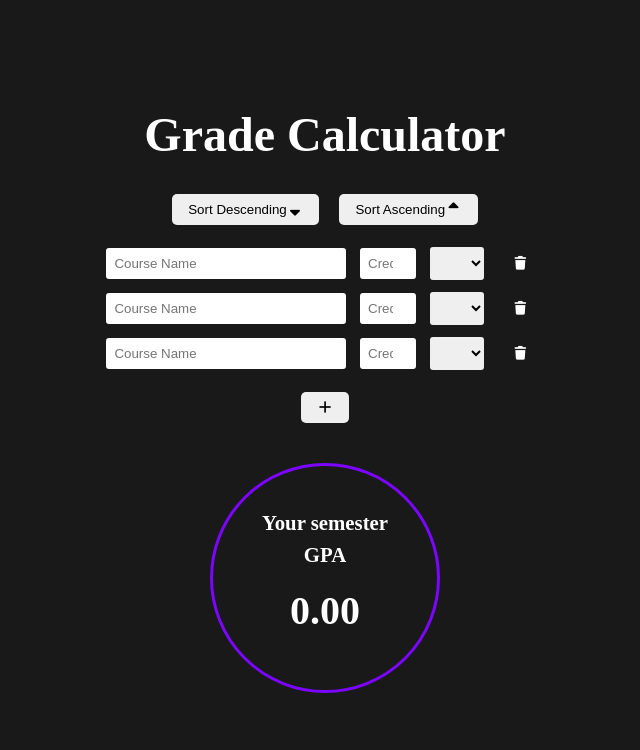
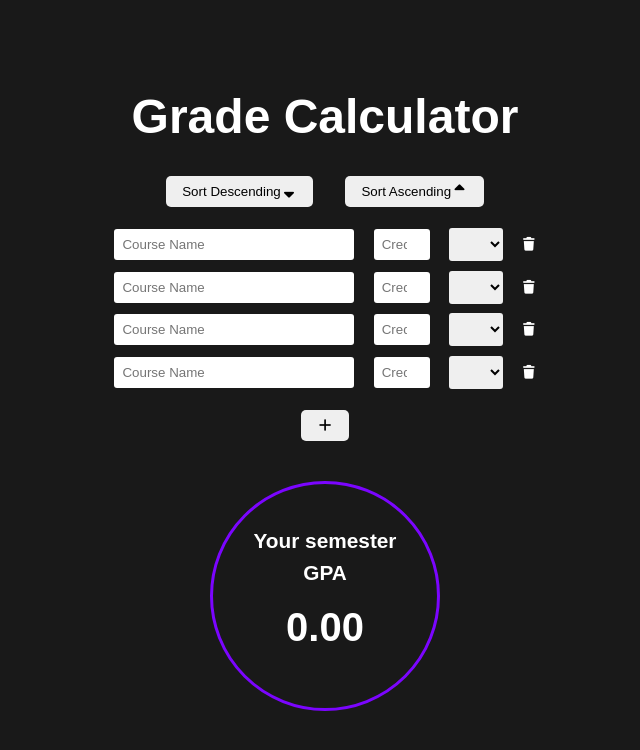
Before and after one commit to Ericostco/grade-calculator, a plain HTML site: page index.html in a window 1280 px wide. Both pictures are taken after a click on the button 640 px from the left and 407 px from the top of the page. Shown: the whole page, without its empty margins (315-955 px from the left). Drawn offline with nearby package versions, Linux system fonts and the light colour scheme.

Commit message:
add form

```diff
--- a/app.js
+++ b/app.js
@@ -14,37 +14,34 @@
 //     { opacity: 0, ease: Power2.easeInOut, zIndex: -1 }
 //   );
 
-let btn = document.querySelectorAll(".btn");
-
-btn.forEach((button) => {
-  button.addEventListener("click", (e) => {
+document.addEventListener("click", (e) => {
+  if (e.target.closest("button")) {
     e.preventDefault();
-  });
+  }
 });
 
-window.addEventListener("keypress", (e) => {
+document.addEventListener("keydown", (e) => {
   if (e.key === "Enter") {
     e.preventDefault();
   }
 });
 
-let courseCredit = document.querySelectorAll(".course-credit");
-let courseGrade = document.querySelectorAll(".course-grade");
-
-courseCredit.forEach((creditField) => {
-  creditField.addEventListener("input", (e) => {
+document.addEventListener("input", (e) => {
+  if (e.target.closest("input.course-credit")) {
     calculateGPA();
-  });
+  }
 });
 
-courseGrade.forEach((gradeField) => {
-  gradeField.addEventListener("change", (e) => {
+document.addEventListener("change", (e) => {
+  if (e.target.closest("select.course-grade")) {
     calculateGPA();
-    changeSelectColor(e.target);
-  });
+    e.target.style.backgroundColor = changeSelectColor(e.target.value);
+  }
 });
 
 function calculateGPA() {
+  let courseCredit = document.querySelectorAll(".course-credit");
+  let courseGrade = document.querySelectorAll(".course-grade");
   let totalPoints = 0;
   let totalCredits = 0;
 
@@ -94,30 +91,108 @@ function convertGrade(grade) {
   }
 }
 
-function changeSelectColor(target) {
-  if (target.value === "A" || target.value === "A-") {
-    target.style.backgroundColor = "#4caf50";
-  } else if (
-    target.value === "B+" ||
-    target.value === "B" ||
-    target.value === "B-"
-  ) {
-    target.style.backgroundColor = "#ffeb3b";
-  } else if (
-    target.value === "C+" ||
-    target.value === "C" ||
-    target.value === "C-"
-  ) {
-    target.style.backgroundColor = "#ff9800";
-  } else if (
-    target.value === "D+" ||
-    target.value === "D" ||
-    target.value === "D-"
-  ) {
-    target.style.backgroundColor = "#f44336";
-  } else if (target.value === "F") {
-    target.style.backgroundColor = "#a2a0a0ff";
+function changeSelectColor(grade) {
+  if (grade === "A" || grade === "A-") {
+    return "#4caf50";
+  } else if (grade === "B+" || grade === "B" || grade === "B-") {
+    return "#ffeb3b";
+  } else if (grade === "C+" || grade === "C" || grade === "C-") {
+    return "#ff9800";
+  } else if (grade === "D+" || grade === "D" || grade === "D-") {
+    return "#f44336";
+  } else if (grade === "F") {
+    return "#a2a0a0ff";
   } else {
-    target.style.backgroundColor = "#ffffff";
+    return "#ffffff";
   }
 }
+
+let addBtn = document.querySelector(".add-btn");
+addBtn.addEventListener("click", () => {
+  // Create a new form element
+  let newForm = document.createElement("form");
+  newForm.classList.add("grade-item-form");
+
+  // Create the course name input
+  let courseNameInput = document.createElement("input");
+  courseNameInput.setAttribute("list", "course-names");
+  courseNameInput.setAttribute("type", "text");
+  courseNameInput.classList.add("course-list");
+  courseNameInput.setAttribute("name", "courseName");
+  courseNameInput.setAttribute("required", "");
+  courseNameInput.setAttribute("placeholder", "Course Name");
+
+  // Create the course credit input
+  let courseCreditInput = document.createElement("input");
+  courseCreditInput.setAttribute("type", "number");
+  courseCreditInput.classList.add("course-credit");
+  courseCreditInput.setAttribute("name", "courseCredit");
+  courseCreditInput.setAttribute("min", "0");
+  courseCreditInput.setAttribute("max", "6");
+  courseCreditInput.setAttribute("required", "");
+  courseCreditInput.setAttribute("placeholder", "Credit");
+
+  // Create the course grade select
+  let courseGradeSelect = document.createElement("select");
+  courseGradeSelect.classList.add("course-grade");
+  courseGradeSelect.setAttribute("name", "grade");
+  courseGradeSelect.setAttribute("required", "");
+
+  // Create the grade options
+  let grades = [
+    "",
+    "A",
+    "A-",
+    "B+",
+    "B",
+    "B-",
+    "C+",
+    "C",
+    "C-",
+    "D+",
+    "D",
+    "D-",
+    "F",
+  ];
+  grades.forEach((grade) => {
+    let option = document.createElement("option");
+    option.setAttribute("value", grade);
+    option.innerText = grade;
+    courseGradeSelect.appendChild(option);
+  });
+
+  // Create the delete button
+  let deleteBtn = document.createElement("button");
+  deleteBtn.classList.add("btn", "delete-btn");
+  deleteBtn.innerHTML = '<i class="fa-solid fa-trash"></i>';
+
+  // Append all elements to the new form
+  newForm.appendChild(courseNameInput);
+  newForm.appendChild(courseCreditInput);
+  newForm.appendChild(courseGradeSelect);
+  newForm.appendChild(deleteBtn);
+
+  // Append the new form to the grade item generator
+  document.querySelector(".grade-item-generator").appendChild(newForm);
+
+  // Update element collections
+  btn = document.querySelectorAll(".btn");
+  courseCredit = document.querySelectorAll(".course-credit");
+  courseGrade = document.querySelectorAll(".course-grade");
+
+  // Add event listener to new delete button
+  deleteBtn.addEventListener("click", (e) => {
+    e.preventDefault();
+  });
+
+  // Add event listener to new credit input
+  courseCreditInput.addEventListener("input", (e) => {
+    calculateGPA();
+  });
+
+  // Add event listener to new grade select
+  courseGradeSelect.addEventListener("change", (e) => {
+    calculateGPA();
+    changeSelectColor(e.target);
+  });
+});
--- a/index.html
+++ b/index.html
@@ -19,7 +19,7 @@
     </section>
     <main>
       <h1>Grade Calculator</h1>
-      <section class="grade-item-generator">
+
       <section class="sorting-btn">
         <button class="sort-descending btn">
           Sort Descending<i class="fa-solid fa-sort-down"></i>
@@ -29,17 +29,20 @@
         </button>
       </section>
 
+      <section class="grade-item-generator">
         <form class="grade-item-form">
           <input
             list="course-names"
             type="text"
             class="course-list"
+            name="courseName"
             required
             placeholder="Course Name"
           />
           <input
             type="number"
             class="course-credit"
+            name="courseCredit"
             min="0"
             max="6"
             required
@@ -134,10 +137,12 @@
             <i class="fa-solid fa-trash"></i>
           </button>
         </form>
+      </section>
+
       <button type="submit" class="btn add-btn">
         <i class="fa-solid fa-plus"></i>
       </button>
-      </section>
+
       <section class="result">
         <p>
           Your semester <br />
--- a/style/style.scss
+++ b/style/style.scss
@@ -13,6 +13,7 @@ $background-color: #191919;
 }
 
 body {
+  font-family: Arial, Helvetica, sans-serif;
   background-color: $background-color;
   color: white;
   min-height: 100vh;
@@ -23,6 +24,12 @@ main,
 .grade-item-generator,
 .result {
   @include flex-box();
+}
+
+form,
+.sorting-btn {
+  @include flex-box(row);
+  gap: 1rem;
 }
 
 .animation-wrapper {
@@ -49,14 +56,15 @@ main,
 }
 
 .delete-btn {
+  display: block;
   background-color: transparent;
   padding: 0;
-  z-index: -1;
+  margin: 0;
+  z-index: 1;
   .fa-trash {
+    z-index: -1;
     display: block;
     color: white;
-    padding: 0;
-    width: 40px;
   }
 }
 
@@ -92,7 +100,8 @@ form {
   }
   input,
   select {
-    margin: 0 0.3rem;
+    display: block;
+    margin: 0.3rem 0.1rem;
     padding: 0.5rem;
     border-radius: 3px;
     border: none;
```
Also changed, not shown: style/style.css, 1 other file. Lines whose indentation alone changed are shown as unchanged.
